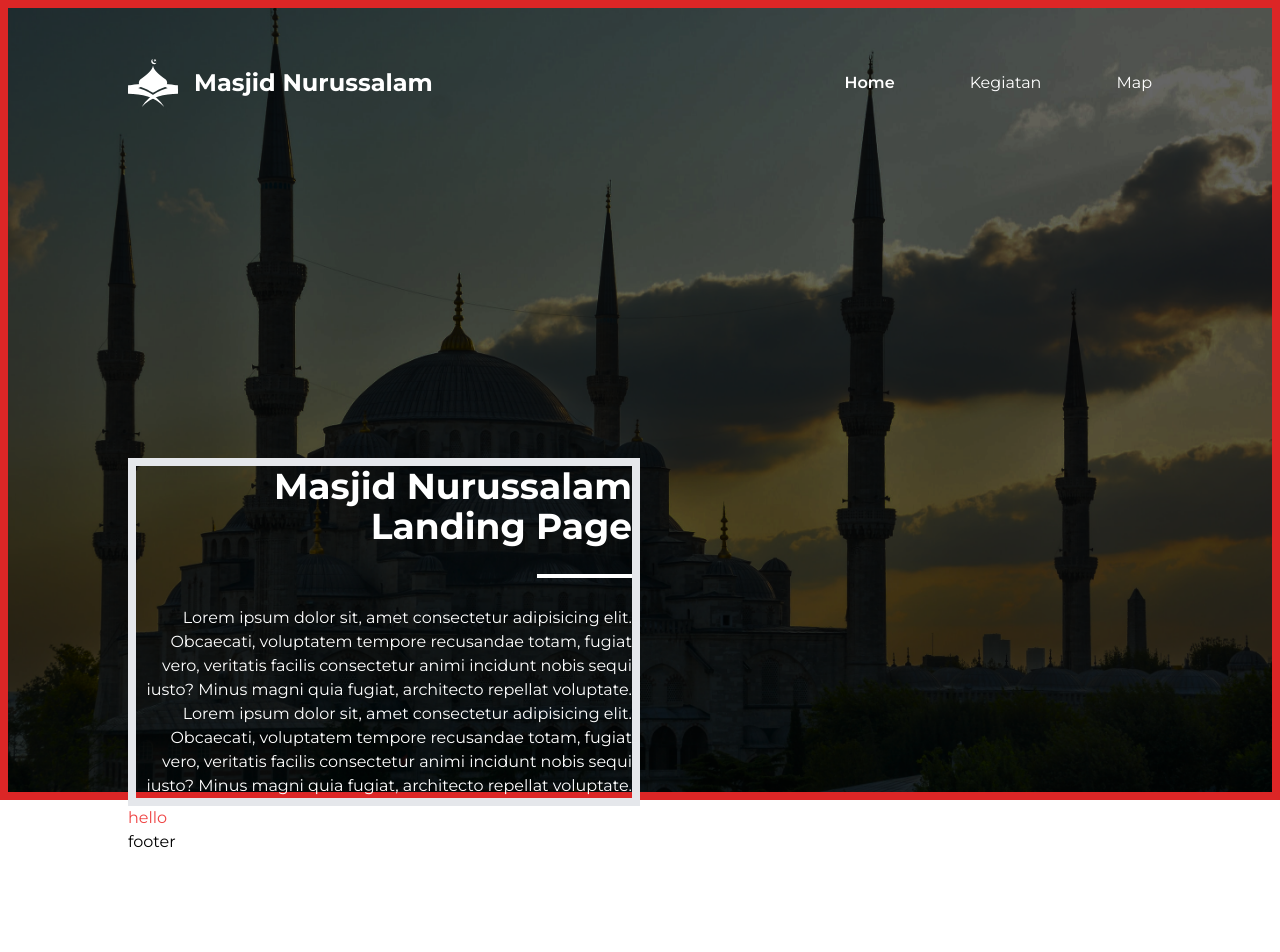
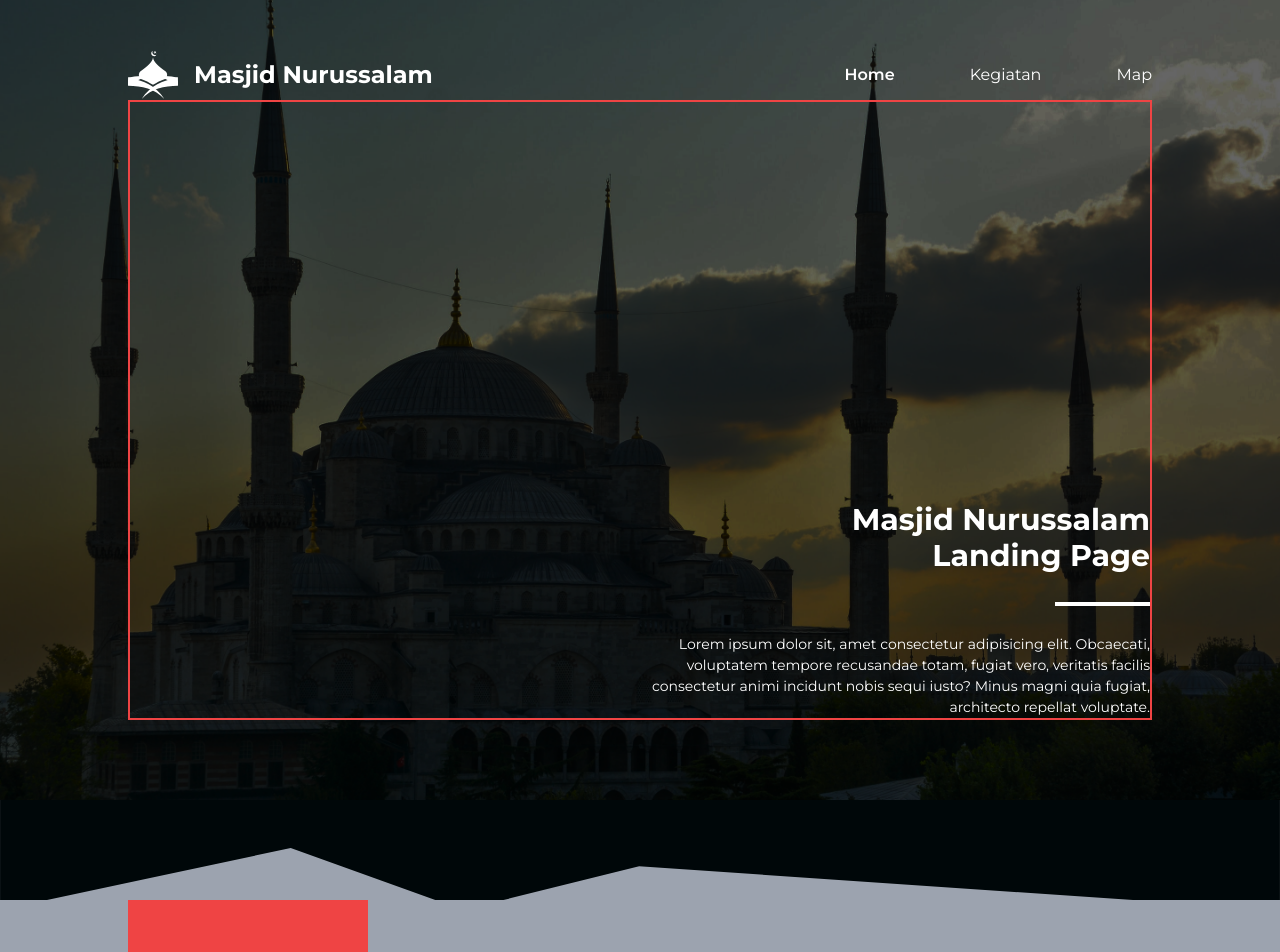
Before and after one commit to kreindo/masjid-template-two, a Next.js app: page / in a window 1280 px wide. Shown: the top 952 px of the page. Before the commit the page ends 854 px from the top, so only its background shows below. Built offline with nearby package versions, Linux system fonts and the light colour scheme.

Commit message:
refining ui

```diff
--- /dev/null
+++ b/components/Container/index.tsx
@@ -0,0 +1,13 @@
+export interface Props {
+  className?: string;
+  children?: React.ReactNode;
+}
+export const BangRevaJie = ({ children, className }: Props) => {
+  return (
+    <div
+      className={`mx-auto max-w-screen-sm md:max-w-screen-md lg:max-w-screen-lg ${className}`}
+    >
+      {children}
+    </div>
+  );
+};
--- a/components/Header/index.tsx
+++ b/components/Header/index.tsx
@@ -1,8 +1,7 @@
-import Image from 'next/image';
-import Link from 'next/link';
+import Image from 'next/image';import Link from 'next/link';
 export const Header = () => {
   return (
-    <div className="flex mt-[50px] justify-between items-center text-white">
+    <div className="flex pt-[50px] justify-center sm:justify-between items-center text-white">
       <div className="flex items-center font-bold text-2xl">
         <Image
           className="brightness-0 invert"
@@ -13,7 +12,7 @@ export const Header = () => {
         />
         <h1 className="ml-4">Masjid Nurussalam</h1>
       </div>
-      <div>
+      <div className="hidden sm:block">
         <ul className="flex">
           <li className="ml-[75px] font-semibold">
             <Link href={'#Home'}>Home</Link>
--- a/components/Hero/index.tsx
+++ b/components/Hero/index.tsx
@@ -1,24 +1,19 @@
-export const Hero = () => {
-  return (
-    <>
-      <div className="mt-[350px] border-8 w-[50%] flex text-white text-right">
+export const Hero = () => {  return (
+    <div className="h-[620px] relative border-2 border-red-500">
+      <div className="mr-10 sm:mr-0 absolute bottom-0 right-0 w-[50%] flex text-white text-right">
         <div className="flex flex-col gap-7 items-end">
-          <h1 className="text-4xl font-bold">
+          <h1 className="text-2xl sm:text-3xl font-bold">
             Masjid Nurussalam <br /> Landing Page
           </h1>
           <div className="w-[95px] h-[4px] bg-white"></div>
-          <p>
+          <p className="text-[10px] sm:text-[14px]">
             Lorem ipsum dolor sit, amet consectetur adipisicing elit. Obcaecati,
             voluptatem tempore recusandae totam, fugiat vero, veritatis facilis
             consectetur animi incidunt nobis sequi iusto? Minus magni quia
-            fugiat, architecto repellat voluptate. Lorem ipsum dolor sit, amet
-            consectetur adipisicing elit. Obcaecati, voluptatem tempore
-            recusandae totam, fugiat vero, veritatis facilis consectetur animi
-            incidunt nobis sequi iusto? Minus magni quia fugiat, architecto
-            repellat voluptate.
+            fugiat, architecto repellat voluptate.
           </p>
         </div>
       </div>
-    </>
+    </div>
   );
 };
--- a/components/Layout/index.tsx
+++ b/components/Layout/index.tsx
@@ -1,9 +1,10 @@
 import Head from 'next/head';
 import { Header } from '../Header';
-import { Footer } from '../Footer';
 export const Layout = ({ title, children }) => {
   return (
-    <div className={`mx-auto max-w-screen-md lg:max-w-screen-lg`}>
+    <div
+      className={`mx-auto max-w-screen-sm sm:max-w-screen-sm md:max-w-screen-md lg:max-w-screen-lg`}
+    >
       <Head>
         <title>{title}</title>
         <meta name="description" content="Generated by create next app" />
@@ -11,7 +12,6 @@ export const Layout = ({ title, children }) => {
       </Head>
       <Header />
       {children}
-      <Footer />
     </div>
   );
 };
--- a/pages/index.tsx
+++ b/pages/index.tsx
@@ -1,18 +1,31 @@
 import { Layout } from '../components/Layout';
 import { Hero } from '../components/Hero';
+import { BangRevaJie } from '../components/Container';
 import Image from 'next/image';
 
 export default function Home() {
   return (
-    <>
-      <div className="max-h-screen bg-main-hero bg-no-repeat bg-cover border-8 border-red-600">
+    <div className="bg-gray-400">
+      <div className="relative min-h-screen bg-main-hero bg-no-repeat bg-cover">
         <Layout title={'Homepage'}>
-          <div>
-            <Hero />
-            <div className="text-red-500">hello</div>
-          </div>
+          <Hero />
         </Layout>
       </div>
-    </>
+      <div className="relative h-[100px]">
+        <Image
+          src={'/assets/images/divider1.svg'}
+          alt={'divider 1'}
+          layout={'fill'}
+          objectFit={'cover'}
+        />
+      </div>
+      <BangRevaJie>
+        <div className="w-60 h-60 bg-red-500 text-white"></div>
+        <div className="w-60 h-60 bg-red-500 text-white"></div>
+        <div className="w-60 h-60 bg-red-500 text-white"></div>
+        <div className="w-60 h-60 bg-red-500 text-white"></div>
+        <div className="w-60 h-60 bg-red-500 text-white"></div>
+      </BangRevaJie>
+    </div>
   );
 }
```
Also changed, not shown: public/assets/images/divider1.svg (added).
